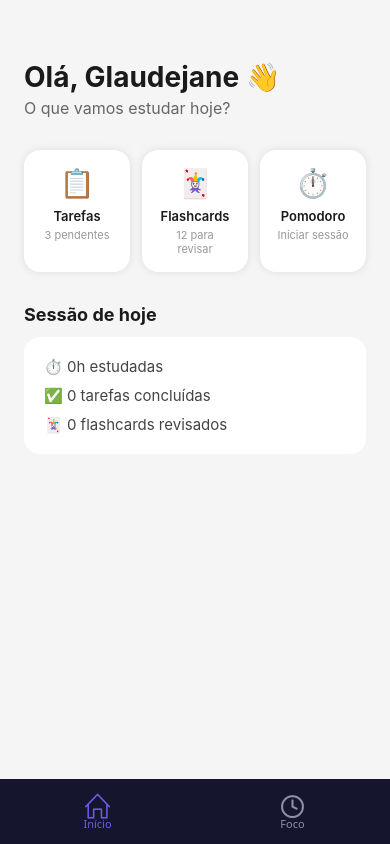
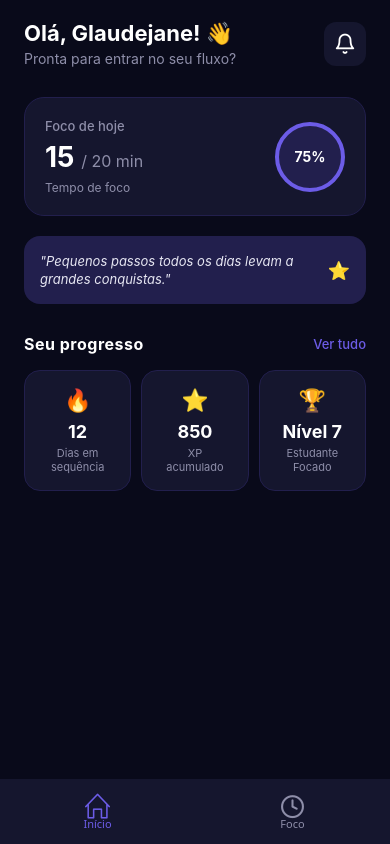
Before and after one commit to Glaudejane/StudyFlow, a React Native app: screen / in a window 390 px wide. Built offline with nearby package versions, Linux system fonts and the light colour scheme.

Commit message:
style: Estilizada a HomeScreen baseada no protótipo gamificado

```diff
--- a/screens/HomeScreen.js
+++ b/screens/HomeScreen.js
@@ -1,128 +1,230 @@
 import React from "react";
-import { View, Text, ScrollView, TouchableOpacity, StyleSheet, useColorScheme } from "react-native";
+import { View, Text, StyleSheet, SafeAreaView, ScrollView, TouchableOpacity } from "react-native";
+import { Feather } from "@expo/vector-icons";
 
 export default function HomeScreen() {
-    const scheme = useColorScheme();
-    const dark = scheme === "dark";
-    const s = styles(dark);
-
-    const cards = [
-        { icon: "📋", label: "Tarefas", value: "3 pendentes", screen: "Tasks" },
-        { icon: "🃏", label: "Flashcards", value: "12 para revisar", screen: "Flashcards" },
-        { icon: "⏱️", label: "Pomodoro", value: "Iniciar sessão", screen: "Timer" },
-    ];
-
     return (
-        <ScrollView style={s.container} contentContainerStyle={s.content}>
-            {/* Header */}
-            <View style={s.header}>
-                {/* Ajustado com muito orgulho para o seu nome! */}
-                <Text style={s.greeting}>Olá, Glaudejane 👋</Text>
-                <Text style={s.subtitle}>O que vamos estudar hoje?</Text>
+        <SafeAreaView style={styles.container}>
+            <ScrollView showsVerticalScrollIndicator={false} contentContainerStyle={styles.scrollContent}>
+                {/* Cabeçalho / Header */}
+                <View style={styles.header}>
+                    <View>
+                        <Text style={styles.welcomeText}>Olá, Glaudejane! 👋</Text>
+                        <Text style={styles.subWelcomeText}>Pronta para entrar no seu fluxo?</Text>
+                    </View>
+                    <TouchableOpacity style={styles.notificationButton}>
+                        <Feather name="bell" size={22} color="#FFFFFF" />
+                    </TouchableOpacity>
                 </View>
 
-            {/* Cards */}
-            <View style={s.grid}>
-                {cards.map((card) => (
-                    <TouchableOpacity
-                        key={card.screen}
-                        style={s.card}
-                        activeOpacity={0.7}
-                        onPress={() => console.log(`Navegar para a tela: ${card.screen}`)}
-                    >
-                        <Text style={s.cardIcon}>{card.icon}</Text>
-                        <Text style={s.cardLabel}>{card.label}</Text>
-                        <Text style={s.cardValue}>{card.value}</Text>
-                    </TouchableOpacity>
-                ))}
+                {/* Card Foco de Hoje */}
+                <View style={styles.focusCard}>
+                    <View style={styles.focusInfo}>
+                        <Text style={styles.focusTitle}>Foco de hoje</Text>
+                        <Text style={styles.focusMinutes}>
+                            15 <Text style={styles.focusTotal}>/ 20 min</Text>
+                        </Text>
+                        <Text style={styles.focusSubtitle}>Tempo de foco</Text>
+                    </View>
+                    {/* Representação do Círculo de Progresso */}
+                    <View style={styles.progressCircleContainer}>
+                        <View style={styles.progressCircle}>
+                            <Text style={styles.progressPercentage}>75%</Text>
+                        </View>
+                    </View>
                 </View>
 
-            {/* Sessão de hoje */}
-            <View style={s.section}>
-                <Text style={s.sectionTitle}>Sessão de hoje</Text>
-                <View style={s.sessionBox}>
-                    <Text style={s.sessionText}>⏱️ 0h estudadas</Text>
-                    <Text style={s.sessionText}>✅ 0 tarefas concluídas</Text>
-                    <Text style={s.sessionText}>🃏 0 flashcards revisados</Text>
+                {/* Card de Frase Motivacional */}
+                <View style={styles.quoteCard}>
+                    <Text style={styles.quoteText}>"Pequenos passos todos os dias levam a grandes conquistas."</Text>
+                    <Text style={styles.quoteIcon}>⭐</Text>
+                </View>
+
+                {/* Seção Seu Progresso */}
+                <View style={styles.sectionHeader}>
+                    <Text style={styles.sectionTitle}>Seu progresso</Text>
+                    <TouchableOpacity>
+                        <Text style={styles.seeAllText}>Ver tudo</Text>
+                    </TouchableOpacity>
+                </View>
+
+                {/* Grid de Status/Progresso (3 colunas) */}
+                <View style={styles.statsContainer}>
+                    <View style={styles.statBox}>
+                        <Text style={styles.statIcon}>🔥</Text>
+                        <Text style={styles.statValue}>12</Text>
+                        <Text style={styles.statLabel}>Dias em{"\n"}sequência</Text>
+                    </View>
+
+                    <View style={styles.statBox}>
+                        <Text style={styles.statIcon}>⭐</Text>
+                        <Text style={styles.statValue}>850</Text>
+                        <Text style={styles.statLabel}>XP{"\n"}acumulado</Text>
+                    </View>
+
+                    <View style={styles.statBox}>
+                        <Text style={styles.statIcon}>🏆</Text>
+                        <Text style={styles.statValue}>Nível 7</Text>
+                        <Text style={styles.statLabel}>Estudante{"\n"}Focado</Text>
                     </View>
                 </View>
+
+                {/* Espaço extra no final para o scroll não cortar embaixo por causa da barra */}
+                <View style={{ height: 30 }} />
             </ScrollView>
+        </SafeAreaView>
     );
 }
 
-const styles = (dark) =>
-    StyleSheet.create({
+const styles = StyleSheet.create({
     container: {
         flex: 1,
-            backgroundColor: dark ? "#0f0f0f" : "#f5f5f5",
+        backgroundColor: "#090A1A", // Fundo ultra escuro do StudyFlow
     },
-        content: {
-            padding: 24,
-            paddingTop: 60,
+    scrollContent: {
+        paddingHorizontal: 24,
+        paddingTop: 20,
     },
     header: {
-            marginBottom: 32,
+        flexDirection: "row",
+        justifyContent: "space-between",
+        alignItems: "center",
+        marginBottom: 30,
     },
-        greeting: {
+    welcomeText: {
+        color: "#FFFFFF",
+        fontSize: 22,
+        fontWeight: "bold",
+    },
+    subWelcomeText: {
+        color: "#8E8EA9",
+        fontSize: 14,
+        marginTop: 4,
+    },
+    notificationButton: {
+        backgroundColor: "#15162E",
+        padding: 10,
+        borderRadius: 12,
+    },
+    focusCard: {
+        backgroundColor: "#15162E",
+        borderRadius: 20,
+        padding: 20,
+        flexDirection: "row",
+        justifyContent: "space-between",
+        alignItems: "center",
+        marginBottom: 20,
+        borderWidth: 1,
+        borderColor: "#221F4D",
+    },
+    focusInfo: {
+        flex: 1,
+    },
+    focusTitle: {
+        color: "#8E8EA9",
+        fontSize: 13,
+        fontWeight: "500",
+    },
+    focusMinutes: {
+        color: "#FFFFFF",
         fontSize: 28,
         fontWeight: "bold",
-            color: dark ? "#ffffff" : "#1a1a1a",
+        marginVertical: 6,
     },
-        subtitle: {
+    focusTotal: {
+        color: "#8E8EA9",
         fontSize: 16,
-            color: dark ? "#aaaaaa" : "#666666",
-            marginTop: 4,
+        fontWeight: "normal",
     },
-        grid: {
-            flexDirection: "row",
-            flexWrap: "wrap",
-            gap: 12,
-            marginBottom: 32,
+    focusSubtitle: {
+        color: "#8E8EA9",
+        fontSize: 12,
     },
-        card: {
-            flex: 1,
-            minWidth: "28%",
-            backgroundColor: dark ? "#1e1e1e" : "#ffffff",
+    progressCircleContainer: {
+        justifyContent: "center",
+        alignItems: "center",
+    },
+    progressCircle: {
+        width: 70,
+        height: 70,
+        borderRadius: 35,
+        borderWidth: 4,
+        borderColor: "#6C5CE7", // Roxo neon
+        justifyContent: "center",
+        alignItems: "center",
+        backgroundColor: "#221F4D",
+    },
+    progressPercentage: {
+        color: "#FFFFFF",
+        fontSize: 14,
+        fontWeight: "bold",
+    },
+    quoteCard: {
+        backgroundColor: "#221F4D", // Roxo mais azulado destacado
         borderRadius: 16,
         padding: 16,
+        flexDirection: "row",
+        justifyContent: "space-between",
         alignItems: "center",
-            shadowColor: "#000",
-            shadowOpacity: 0.1,
-            shadowRadius: 8,
-            elevation: 3,
+        marginBottom: 30,
     },
-        cardIcon: {
-            fontSize: 28,
+    quoteText: {
+        color: "#E6E6F2",
+        fontSize: 13,
+        fontStyle: "italic",
+        flex: 1,
+        paddingRight: 10,
+        lineHeight: 18,
+    },
+    quoteIcon: {
+        fontSize: 18,
+    },
+    sectionHeader: {
+        flexDirection: "row",
+        justifyContent: "space-between",
+        alignItems: "center",
+        marginBottom: 16,
+    },
+    sectionTitle: {
+        color: "#FFFFFF",
+        fontSize: 16,
+        fontWeight: "bold",
+        letterSpacing: 0.5,
+    },
+    seeAllText: {
+        color: "#6C5CE7",
+        fontSize: 13,
+        fontWeight: "500",
+    },
+    statsContainer: {
+        flexDirection: "row",
+        justifyContent: "space-between",
+        gap: 10,
+    },
+    statBox: {
+        flex: 1,
+        backgroundColor: "#15162E",
+        borderRadius: 16,
+        paddingVertical: 16,
+        paddingHorizontal: 8,
+        alignItems: "center",
+        borderWidth: 1,
+        borderColor: "#221F4D",
+    },
+    statIcon: {
+        fontSize: 22,
         marginBottom: 8,
     },
-        cardLabel: {
-            fontSize: 13,
-            fontWeight: "600",
-            color: dark ? "#ffffff" : "#1a1a1a",
+    statValue: {
+        color: "#FFFFFF",
+        fontSize: 18,
+        fontWeight: "bold",
     },
-        cardValue: {
+    statLabel: {
+        color: "#8E8EA9",
         fontSize: 11,
-            color: dark ? "#888888" : "#999999",
+        textAlign: "center",
         marginTop: 4,
-            textAlign: "center",
-        },
-        section: {
-            marginBottom: 24,
-        },
-        sectionTitle: {
-            fontSize: 18,
-            fontWeight: "700",
-            color: dark ? "#ffffff" : "#1a1a1a",
-            marginBottom: 12,
-        },
-        sessionBox: {
-            backgroundColor: dark ? "#1e1e1e" : "#ffffff",
-            borderRadius: 16,
-            padding: 20,
-            gap: 10,
-        },
-        sessionText: {
-            fontSize: 15,
-            color: dark ? "#cccccc" : "#444444",
+        lineHeight: 14,
     },
 });
```
Lines whose indentation alone changed are shown as unchanged.
